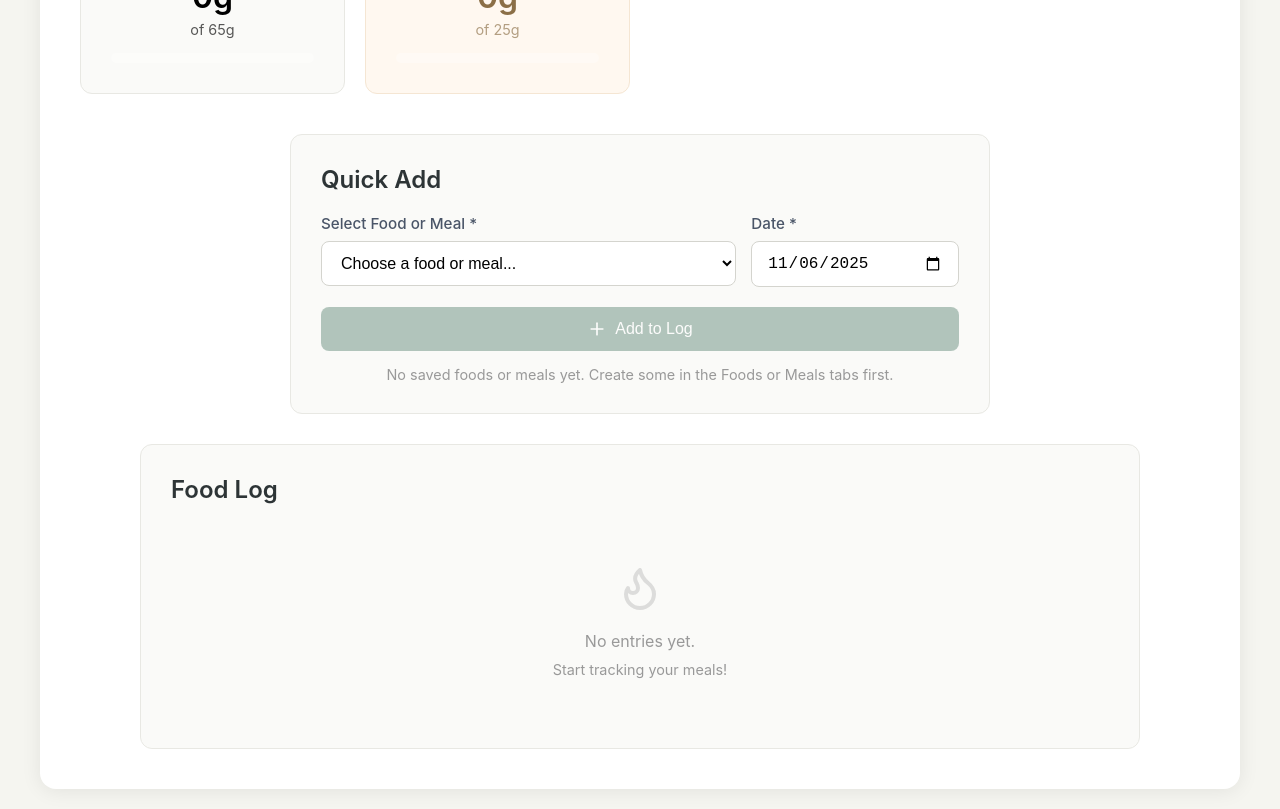
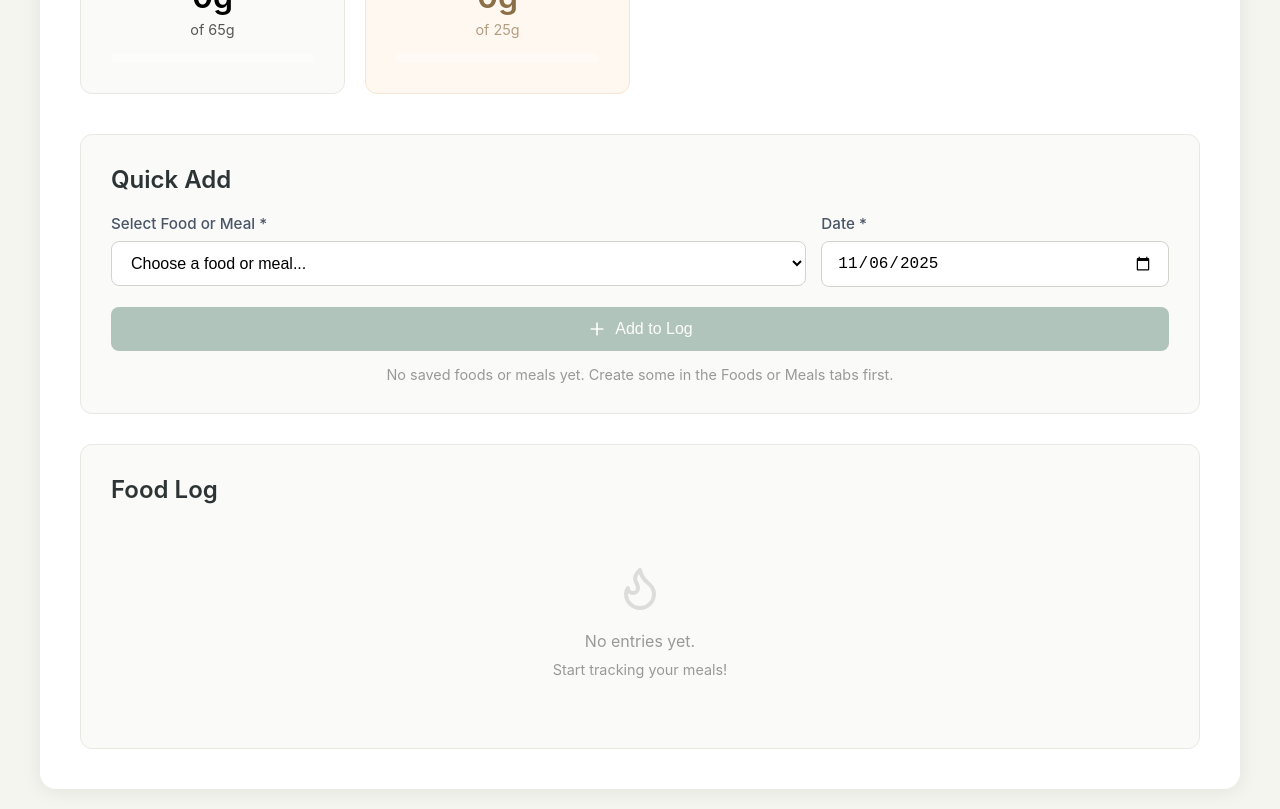
Before and after one commit to mizerc/macro-tracker, a React (Vite) app: page / in a window 1280 px wide. Shown: the part 580-1389 px from the top of the page. Built offline with nearby package versions, Linux system fonts and the light colour scheme.

Commit message:
Fix sizing

```diff
--- a/src/App.jsx
+++ b/src/App.jsx
@@ -635,7 +635,7 @@ function App() {
             </div>
 
             {/* Quick Add with Date */}
-            <div className="section" style={{ maxWidth: '700px', margin: '0 auto 30px' }}>
+            <div className="section" style={{ margin: '0 auto 30px' }}>
               <h2>Quick Add</h2>
               <form onSubmit={handleQuickLog}>
                 <div className="form-row">
@@ -720,7 +720,7 @@ function App() {
             </div>
 
             {/* Food Log by Date */}
-            <div className="section" style={{ maxWidth: '1000px', margin: '0 auto' }}>
+            <div className="section" style={{ margin: '0 auto' }}>
               <h2>Food Log</h2>
               {logEntries.length === 0 ? (
                 <div className="empty-state">
```
